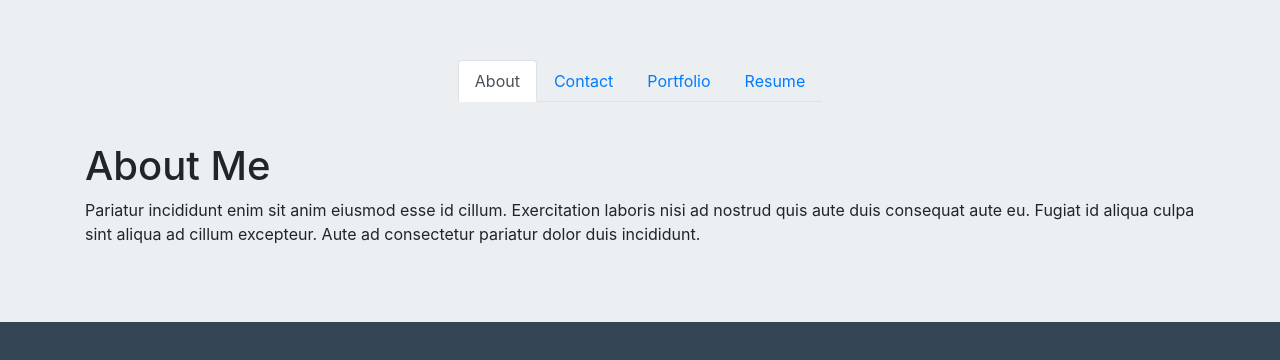
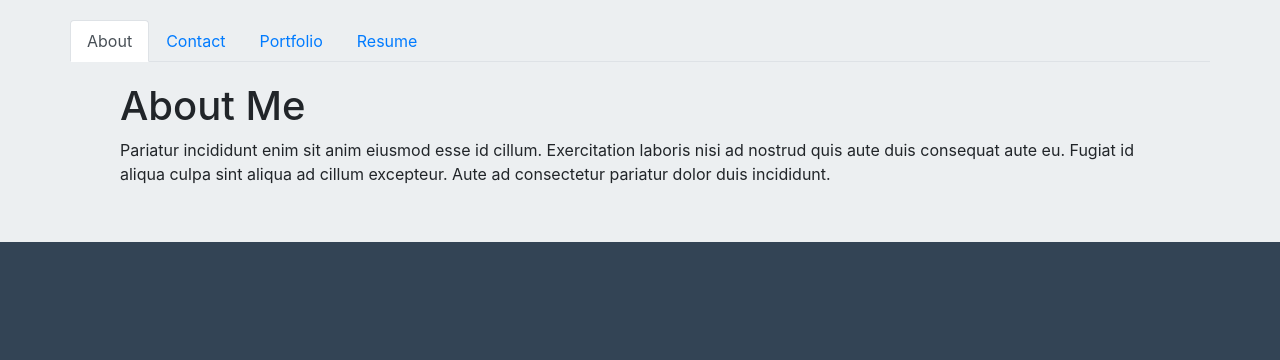
Before and after one commit to e-leal/personal-portfolio, a React (Create React App) app: page / in a window 1280 px wide. Shown: the top 360 px of the page. Built offline with nearby package versions, Linux system fonts and the light colour scheme.

Commit message:
updated navbar layout to correct contact form display

```diff
--- a/package.json
+++ b/package.json
@@ -19,7 +19,7 @@
     "typescript": "^4.0.5"
   },
   "scripts": {
-    "start": "serve -s build",
+    "start": "react-scripts start",
     "build": "react-scripts build",
     "test": "react-scripts test",
     "eject": "react-scripts eject",
--- a/src/components/NavTabs.js
+++ b/src/components/NavTabs.js
@@ -5,7 +5,7 @@ import 'bootstrap/dist/css/bootstrap.min.css';
 function NavTabs(props) {
   const tabs = ['About', 'Contact', 'Portfolio', 'Resume'];
   return (
-    <ul className="nav nav-tabs">
+    <ul className="nav nav-tabs row">
       {tabs.map(tab => (
         <li className="nav-item" key={tab}>
           <a
--- a/src/components/PortfolioContainer.js
+++ b/src/components/PortfolioContainer.js
@@ -28,12 +28,10 @@ function PortfolioContainer(){
     };
 
     return (
-        <Wrapper>
-            <Wrapper className="">
+        <Container>
             <NavTabs currentTab={currentTab} handleTabChange={handleTabChange} />
-            </Wrapper>
             <Wrapper>{renderTab(currentTab)}</Wrapper>
-        </Wrapper>
+        </Container>
     );
 }
 
```
